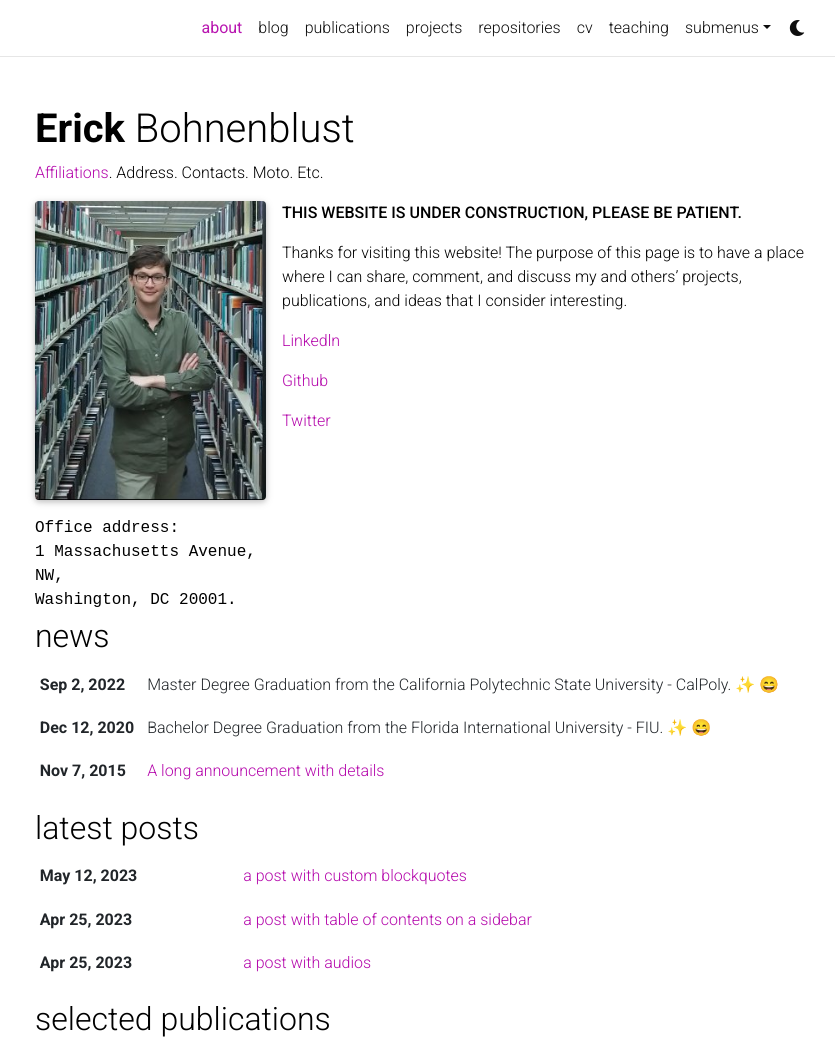
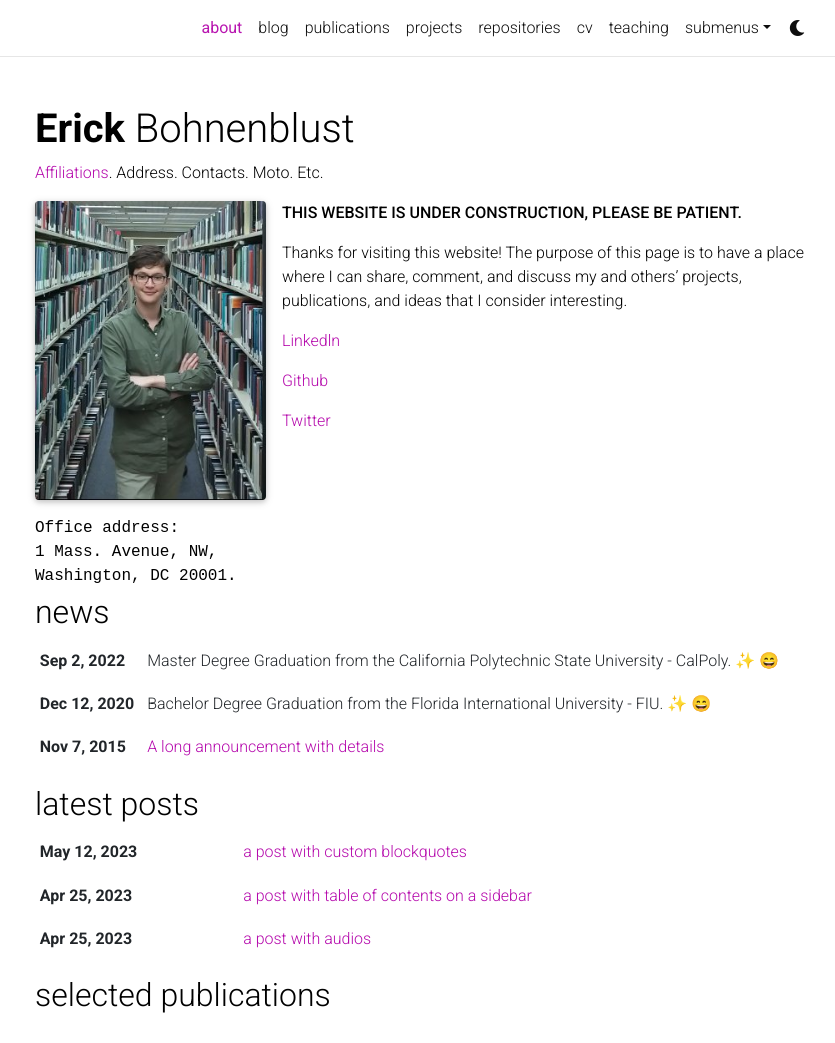
Before and after one commit to ebohnenb/ebohnenb.github.io, a Jekyll site: the page built from _pages/about.md, in a window 1280 px wide and 1356 px high, cut to the strip 0-1043 px from the top of the window. Shown: the whole strip, without its empty margins (220-1055 px from the left). Built offline with Jekyll 4.4.1, drawn with Linux system fonts in a browser that asks for light colours; full-size pictures stand in for the smaller copies a plugin makes; emoji names are drawn with the system emoji font; comment, search, counter and statistics services are not loaded; a style sheet for code colours, icons or effects is not loaded.

Commit message:
Update about.md

```diff
--- a/_pages/about.md
+++ b/_pages/about.md
@@ -10,7 +10,7 @@ profile:
   image_circular: false # crops the image to make it circular
   address: >
     <p>Office address: </p>
-    <p>1 Massachusetts Avenue, NW,</p>
+    <p>1 Mass. Avenue, NW,</p>
     <p>Washington, DC 20001.</p>
 
 news: true  # includes a list of news items
```
